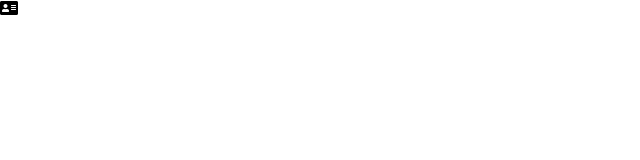
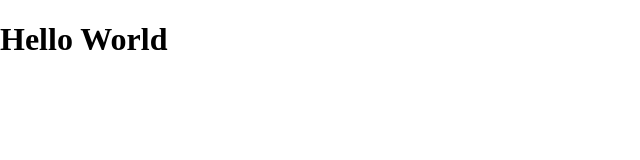
Before and after one commit to kimehami/template, a plain HTML site: page index.html in a window 1280 px wide. Shown: the whole page, without its empty margins (0-640 px from the left). Drawn offline with Linux system fonts and the light colour scheme.

Commit message:
hello world

```diff
--- a/index.html
+++ b/index.html
@@ -9,7 +9,7 @@
     <title>Template</title>
 </head>
 <body>
-    <i class="fas fa-address-card"></i>
+    <h1>Hello World</h1>
 
     <!-- Script -->
     <script src="script.js"></script>
```
